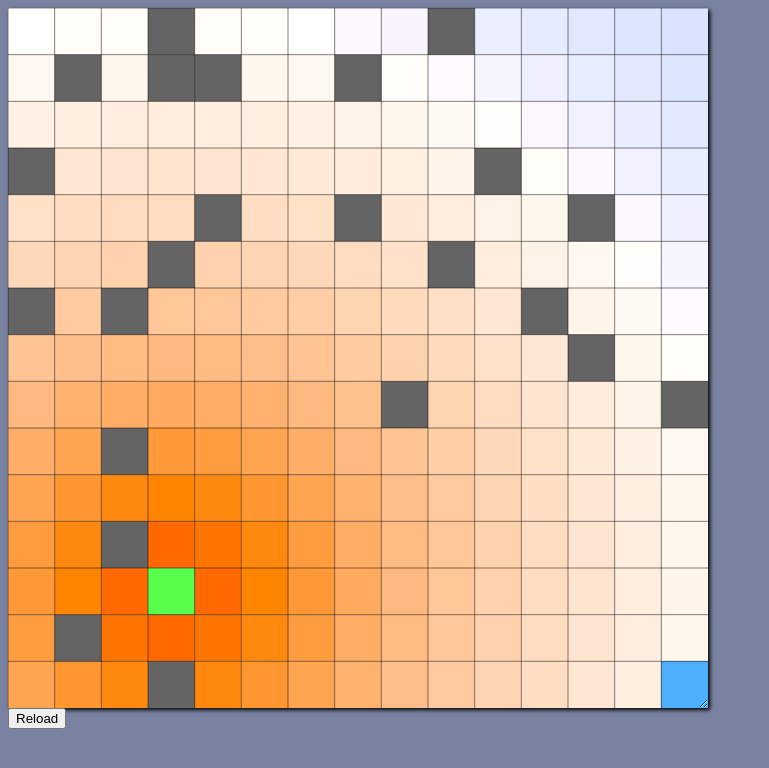
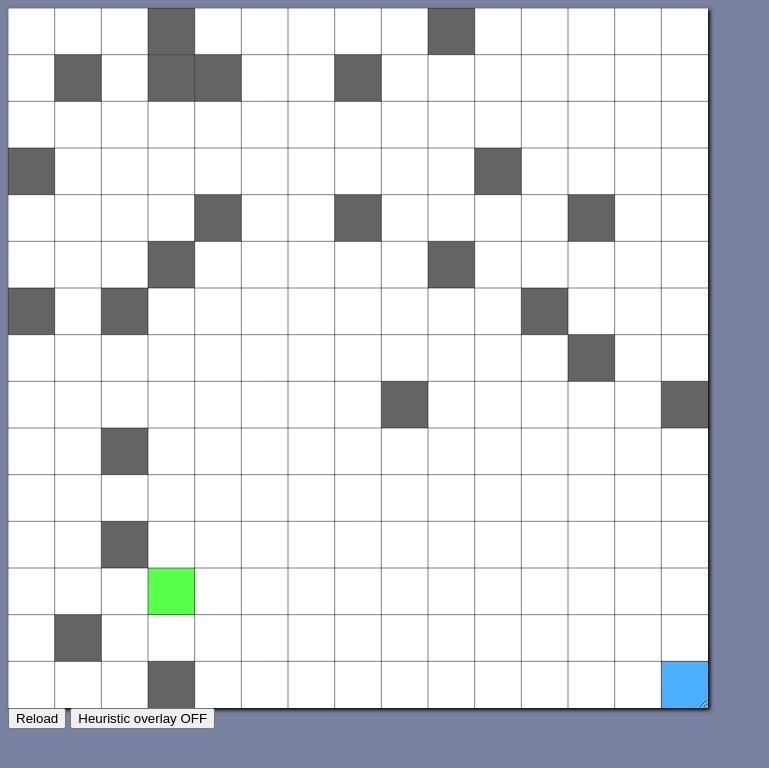
Before and after one commit to Septillion24/a-star, a SvelteKit app: page / in a window 1280 px wide. Shown: the top 768 px of the page, without its empty margins (0-769 px from the left). Built offline with nearby package versions, Linux system fonts and the light colour scheme.

Commit message:
add togglable overlays

```diff
--- a/src/routes/+page.svelte
+++ b/src/routes/+page.svelte
@@ -24,7 +24,9 @@
 	let openSet: GridNode[] = [];
 
 	// display flags
-	let shouldDisplayHeuristicOverlay: boolean = true;
+	let overlays = {
+        heuristicOverlay:false
+    };
 
 	onMount(() => {
 		handleSetup();
@@ -79,7 +81,11 @@
 			return scaleToBlackBodyHex(fScore);
 		});
 	}
-
+    function toggleOverlay(overlay:keyof typeof overlays)
+    {
+        overlays.heuristicOverlay = !overlays.heuristicOverlay;
+        refreshCanvas();
+    }
 	function displayOverlay(
 		callBack: (node: GridNode) => string | { r: number; g: number; b: number }
 	) {
@@ -150,7 +156,7 @@
 		}
 	}
 	function displayOverlays() {
-		if (shouldDisplayHeuristicOverlay) {
+		if (overlays.heuristicOverlay) {
 			displayHeuristicOverlay();
 		}
 	}
@@ -267,6 +273,9 @@
 	<canvas bind:this={canvas} height={canvasHeight} width={canvasWidth} class="mainCanvas"></canvas>
 </div>
 <button on:click={() => window.location.reload()}>Reload</button>
+<button
+	on:click={()=>toggleOverlay('heuristicOverlay')}>Heuristic overlay {overlays.heuristicOverlay ? 'ON' : 'OFF'}</button
+>
 
 <style lang="scss">
 	.mainCanvas {
```
